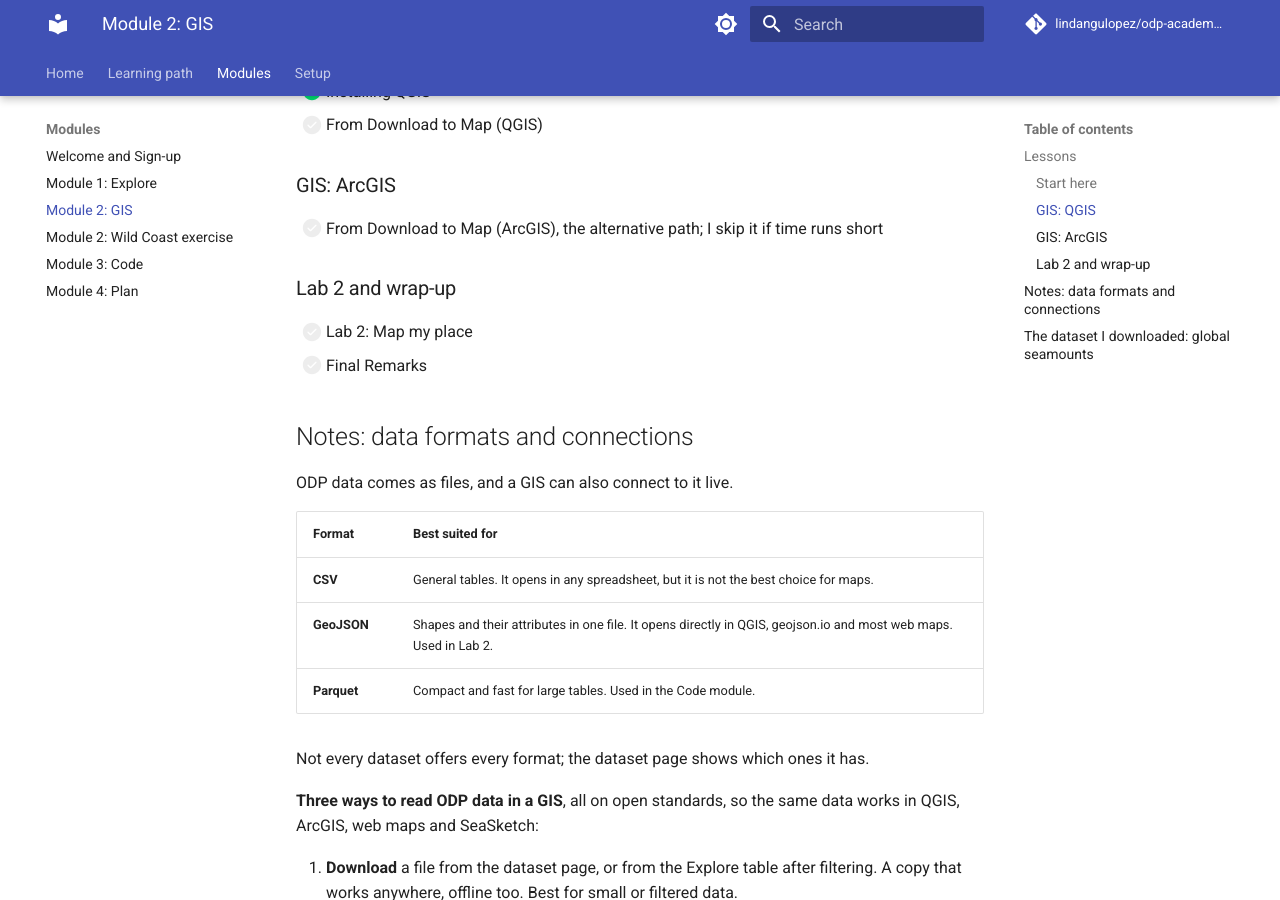
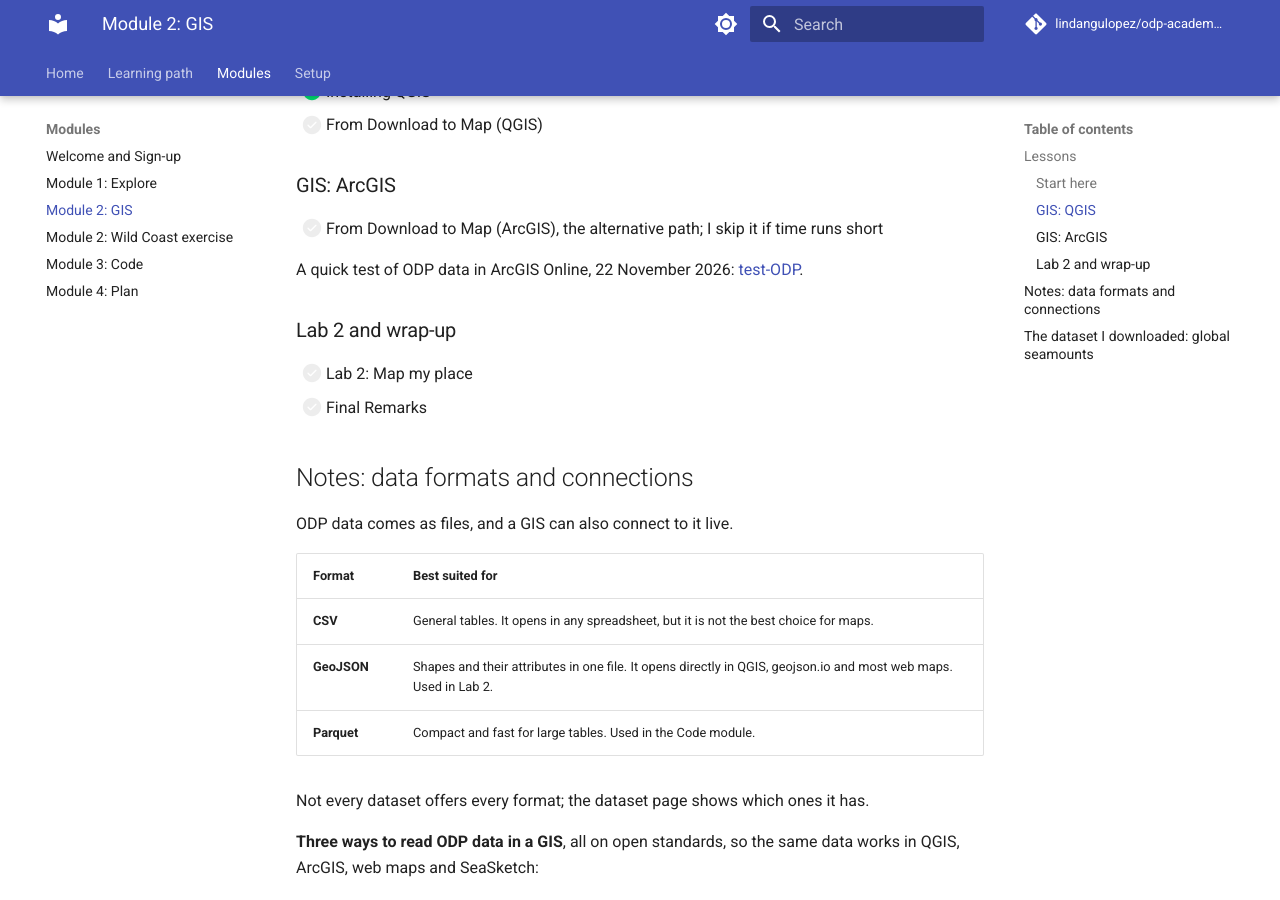
Before and after one commit to lindangulopez/odp-academy-2026, an MkDocs documentation site: the page built from docs/module-2-gis.md, in a window 1280 px wide and 900 px high, scrolled down 508 px. Built offline with MkDocs 1.6.1 and Material for MkDocs 9.7.7, drawn with Linux system fonts in a browser that asks for light colours; comment, search, counter and statistics services are not loaded.

Commit message:
Module 2: link to a quick ArcGIS Online test map

```diff
--- a/docs/module-2-gis.md
+++ b/docs/module-2-gis.md
@@ -18,6 +18,8 @@
 ### GIS: ArcGIS
 
 - [ ] From Download to Map (ArcGIS), the alternative path; I skip it if time runs short
+
+A quick test of ODP data in ArcGIS Online, 22 November 2026: [test-ODP](https://scgismaps.maps.arcgis.com/apps/mapviewer/index.html?webmap=d3ca11ce0490483a8960d364291a1f6a).
 
 ### Lab 2 and wrap-up
 
```
